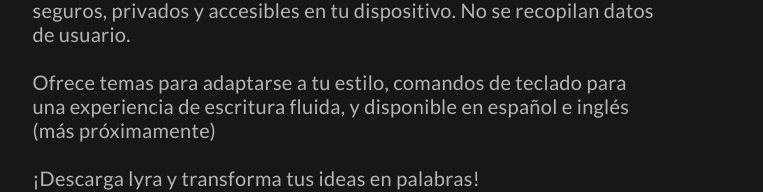
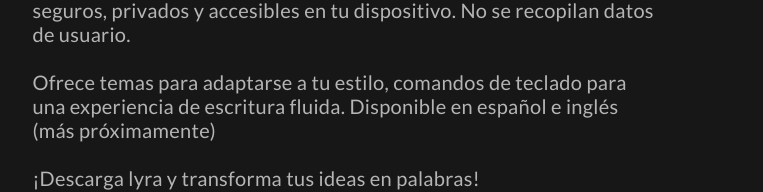
Before and after one commit to gixilym/lyra-web, a React (Vite) app: page / in a window 1280 px wide. Shown: the part 307-499 px from the top of the page, without its empty margins (294-1057 px from the left). Built offline with nearby package versions, Linux system fonts and the light colour scheme.

Commit message:
correción de un error gramatical

```diff
--- a/src/components/Main.jsx
+++ b/src/components/Main.jsx
@@ -19,7 +19,7 @@
         </p>
         <p>
           Ofrece temas para adaptarse a tu estilo, comandos de teclado para una
-          experiencia de escritura fluida, y disponible en español e inglés (más
+          experiencia de escritura fluida. Disponible en español e inglés (más
           próximamente)
         </p>
         <p>¡Descarga lyra y transforma tus ideas en palabras!</p>
```
